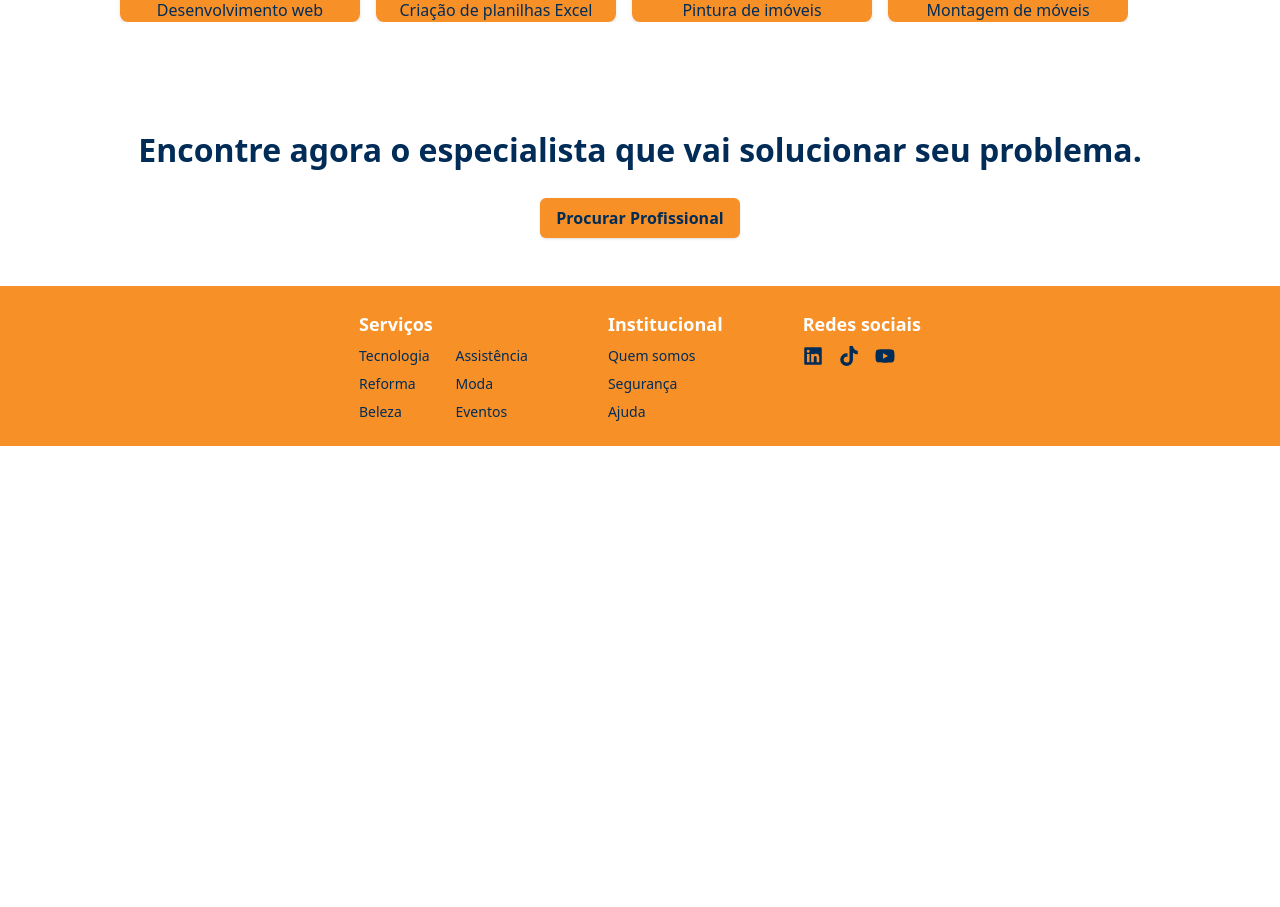
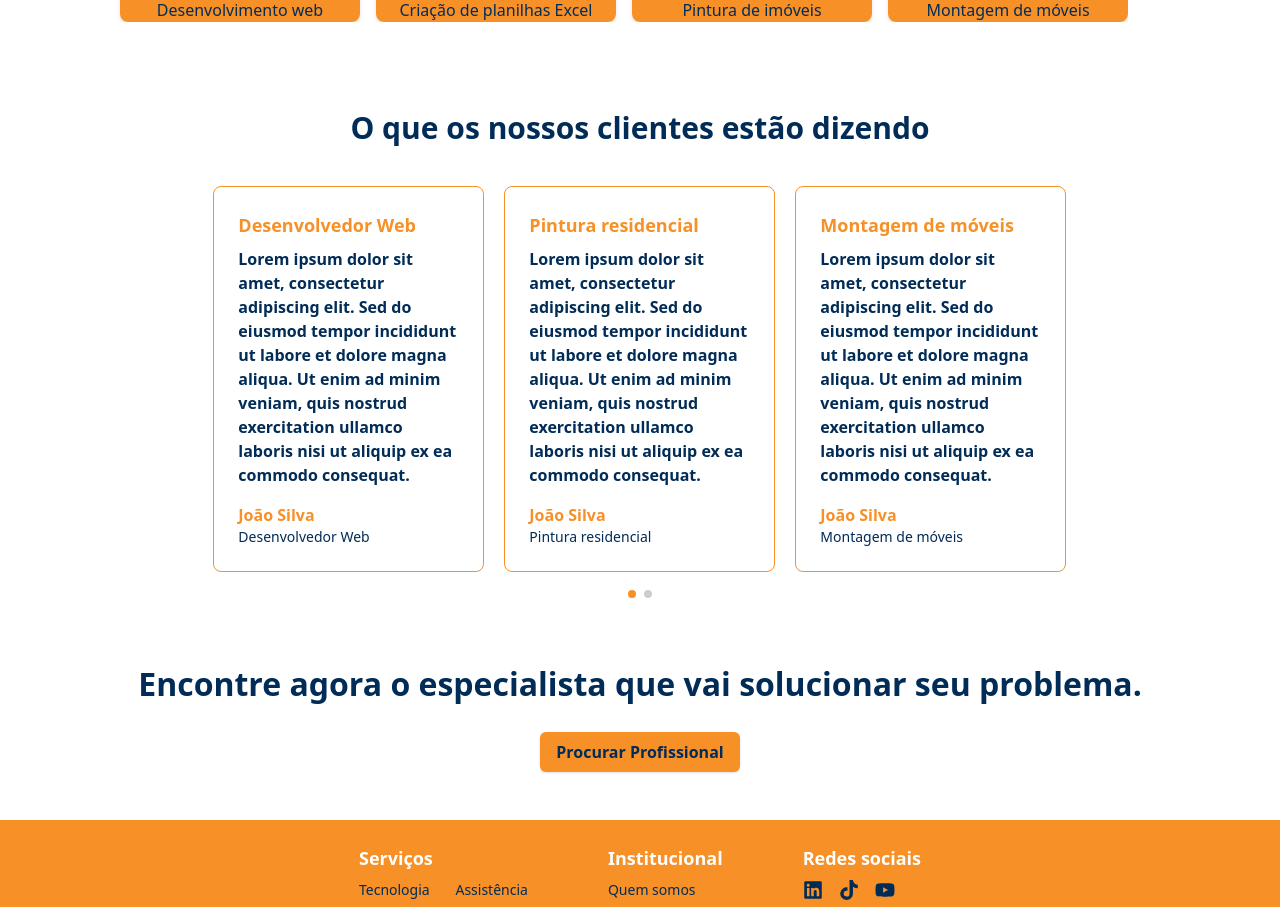
Before and after one commit to TeuServico/frontend, a React (Vite) app in the folder Teu-Servico/: page / in a window 1280 px wide. Shown: the part 998-1905 px from the top of the page. Before the commit the page ends 1444 px from the top, so only its background shows below. Built offline with nearby package versions, Linux system fonts and the light colour scheme.

Commit message:
feat: cria component o que os clientes estao dizendo

```diff
--- a/Teu-Servico/package.json
+++ b/Teu-Servico/package.json
@@ -16,6 +16,7 @@
     "react-dom": "^19.1.1",
     "react-icons": "^5.5.0",
     "react-router-dom": "^7.8.2",
+    "swiper": "^12.0.2",
     "tailwindcss": "^4.1.12"
   },
   "devDependencies": {
--- a/Teu-Servico/src/App.jsx
+++ b/Teu-Servico/src/App.jsx
@@ -9,6 +9,7 @@ import Footer from "./components/Footer";
 import "./index.css";
 import { MainServices } from "./components/MainServices";
 import { FindAPro } from "./components/FindAPro";
+import { ClientTestimonials } from "./components/ClientTestimonials";
 
 function App() {
   return (
@@ -16,6 +17,7 @@ function App() {
       <Header />
       <Hero />
       <MainServices />
+      <ClientTestimonials />
       <FindAPro />
       <Footer />
     </section>
--- /dev/null
+++ b/Teu-Servico/src/components/ClientTestimonials.jsx
@@ -0,0 +1,112 @@
+import React, { useEffect, useState } from "react";
+import { Swiper, SwiperSlide } from "swiper/react";
+
+import { FreeMode, Pagination } from "swiper/modules";
+
+import "swiper/css";
+import "swiper/css/pagination";
+
+const ReviewCard = ({ title, message, user, job }) => {
+  const [truncatedMessage, setTruncatedMessage] = useState(message);
+
+  useEffect(() => {
+    const handleResize = () => {
+      if (window.innerWidth < 425 && message.length > 100) {
+        setTruncatedMessage(message.slice(0, 100) + "...");
+      } else {
+        setTruncatedMessage(message);
+      }
+    };
+
+    handleResize();
+    window.addEventListener("resize", handleResize);
+
+    return () => window.removeEventListener("resize", handleResize);
+  }, [message]);
+
+  return (
+    <div className="border text-[#f69027] rounded-lg p-6 min-h-[350px] flex flex-col justify-between">
+      <div>
+        <h3 className="text-[#f69027] text-lg font-bold mb-2">{title}</h3>
+        <p className="text-[#002C57] font-semibold mb-4">{truncatedMessage}</p>
+      </div>
+      <div>
+        <p className="text-[#f69027] font-semibold">{user}</p>
+        <p className="text-[#002C57] text-sm">{job}</p>
+      </div>
+    </div>
+  );
+};
+
+export const ClientTestimonials = () => {
+  const swiperSlideStyle = "h-auto flex justify-center mb-10";
+
+  return (
+    <section className="space-y-6">
+      <h2 className="text-center text-3xl font-bold mb-10 text-[#002C57]">
+        O que os nossos clientes estão dizendo
+      </h2>
+
+      <div className="cursor-grab">
+        <Swiper
+          slidesPerView={3}
+          spaceBetween={20}
+          freeMode={true}
+          pagination={{
+            clickable: true,
+          }}
+          modules={[FreeMode, Pagination]}
+          breakpoints={{
+            0: {
+              slidesPerView: 1,
+              spaceBetween: 20,
+            },
+            768: {
+              slidesPerView: 2,
+              spaceBetween: 20,
+            },
+            1280: {
+              slidesPerView: 3,
+              spaceBetween: 20,
+            },
+          }}
+          className="w-4/6 h-full"
+        >
+          <div></div>
+          <SwiperSlide className={swiperSlideStyle}>
+            <ReviewCard
+              title="Desenvolvedor Web"
+              message="Lorem ipsum dolor sit amet, consectetur adipiscing elit. Sed do eiusmod tempor incididunt ut labore et dolore magna aliqua. Ut enim ad minim veniam, quis nostrud exercitation ullamco laboris nisi ut aliquip ex ea commodo consequat."
+              user={"João Silva"}
+              job={"Desenvolvedor Web"}
+            />
+          </SwiperSlide>
+          <SwiperSlide className={swiperSlideStyle}>
+            <ReviewCard
+              title="Pintura residencial"
+              message="Lorem ipsum dolor sit amet, consectetur adipiscing elit. Sed do eiusmod tempor incididunt ut labore et dolore magna aliqua. Ut enim ad minim veniam, quis nostrud exercitation ullamco laboris nisi ut aliquip ex ea commodo consequat."
+              user={"João Silva"}
+              job={"Pintura residencial"}
+            />
+          </SwiperSlide>
+          <SwiperSlide className={swiperSlideStyle}>
+            <ReviewCard
+              title="Montagem de móveis"
+              message="Lorem ipsum dolor sit amet, consectetur adipiscing elit. Sed do eiusmod tempor incididunt ut labore et dolore magna aliqua. Ut enim ad minim veniam, quis nostrud exercitation ullamco laboris nisi ut aliquip ex ea commodo consequat."
+              user={"João Silva"}
+              job={"Montagem de móveis"}
+            />
+          </SwiperSlide>
+          <SwiperSlide className={swiperSlideStyle}>
+            <ReviewCard
+              title="Reparos elétricos"
+              message="Lorem ipsum dolor sit amet, consectetur adipiscing elit. Sed do eiusmod tempor incididunt ut labore et dolore magna aliqua. Ut enim ad minim veniam, quis nostrud exercitation ullamco laboris nisi ut aliquip ex ea commodo consequat."
+              user={"João Silva"}
+              job={"Reparos elétricos"}
+            />
+          </SwiperSlide>
+        </Swiper>
+      </div>
+    </section>
+  );
+};
--- a/Teu-Servico/src/index.css
+++ b/Teu-Servico/src/index.css
@@ -11,3 +11,7 @@ html {
 .scroll-hidden::-webkit-scrollbar {
   display: none; /* Chrome, Safari */
 }
+
+:root {
+  --swiper-pagination-color: #f69027;
+}
```
Also changed, not shown: 1 other file (tests, documents, lock files or other folders).
